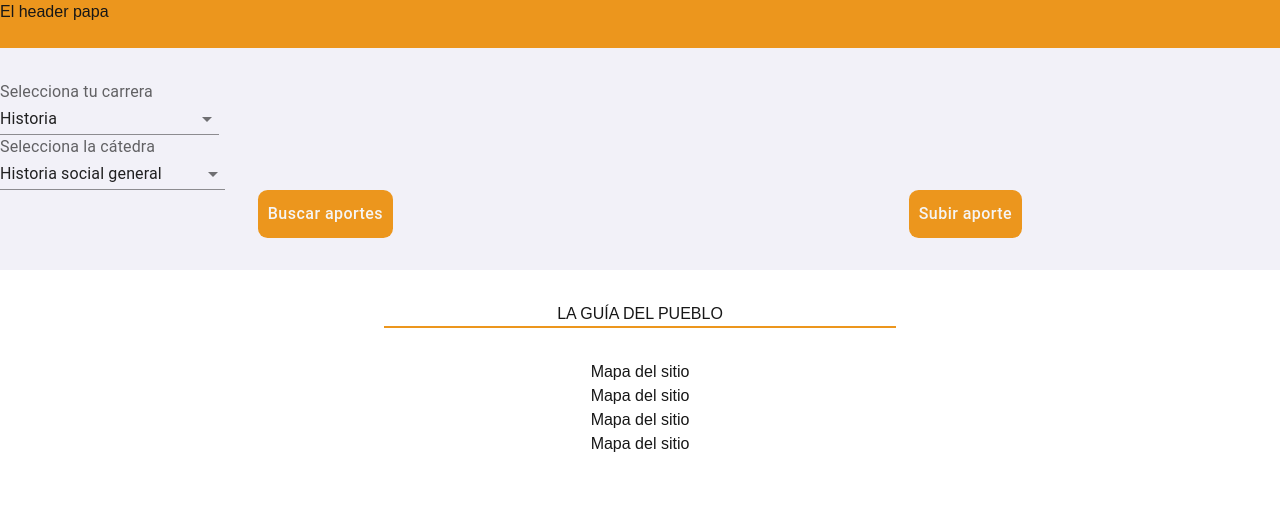
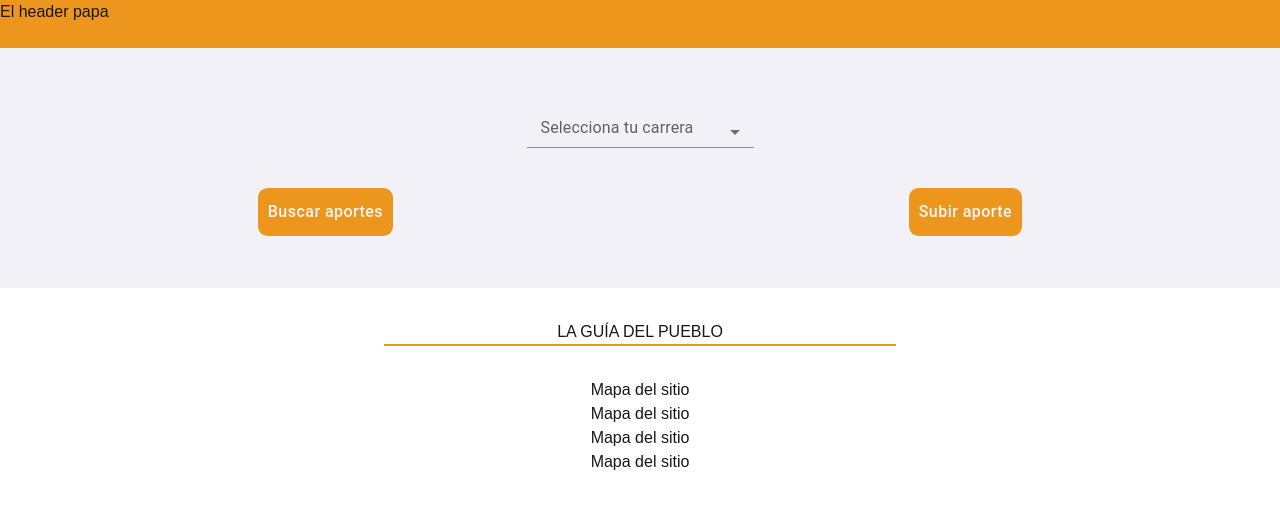
Before and after one commit to malvarezgayral/humanasGuide-frontend-app, a Next.js app: page / in a window 1280 px wide. Shown: the top 508 px of the page. Built offline with nearby package versions, Linux system fonts and the light colour scheme.

Commit message:
select mui dropdowns working on

```diff
--- /dev/null
+++ b/src/components/CustomSelection.tsx
@@ -0,0 +1,31 @@
+import { FormControl, InputLabel, NativeSelect } from "@mui/material";
+
+function CustomSelection(props: any) {
+    const { setPickedValue, pickedValue, iterableOptions, title } = props;
+
+    return <div className="py-5">
+        <FormControl>
+            <InputLabel htmlFor="pick-v" id="pickV-label">Selecciona tu {title}</InputLabel>
+            <NativeSelect
+                placeholder={`Selecciona tu ${title}`}
+                inputProps={{
+                    name: `Selecciona tu ${title}`,
+                    id: 'pick-v',
+                }}
+                value={pickedValue}
+                onChange={setPickedValue}
+            >
+                <option style={{ display: 'none' }} key="" value=""></option>
+                {iterableOptions.map((opt: any) => (
+                    <option key={opt.value} value={opt.value}>
+                        {opt.label}
+                    </option>
+                ))}
+            </NativeSelect>
+        </FormControl>
+
+    </div>
+
+}
+
+export default CustomSelection;
--- a/src/components/Home.tsx
+++ b/src/components/Home.tsx
@@ -1,13 +1,40 @@
+"use client"
+
+import { useEffect, useState } from "react";
 import CustomButton from "./CustomButton";
-import MajorSelection from "./MajorSelection";
-import SubjectSelection from "./SubjectSelection";
+import CustomSelection from "./CustomSelection";
+import { majors } from "@/constants/mockedData";
+import { getSubjects } from "@/services/api/getSubjects";
 
 function HomeComp() {
+    const [pickedMajor, setPickedMajor] = useState('');
+    const [subjects, setSubjects] = useState([])
+    const [pickedSubject, setPickedSubject] = useState('');
+
+    useEffect(() => {
+        const subjectsTemp = getSubjects(pickedMajor);
+        console.log('subj: ', subjectsTemp);
+        setSubjects(subjectsTemp);
+
+    }, [pickedMajor])
+
+    const handleChangeMajor = (event: React.ChangeEvent<HTMLSelectElement>) => {
+        setPickedMajor(event.target.value)
+    }
+
+    const handleChangeSubject = (event: React.ChangeEvent<HTMLSelectElement>) => {
+        setPickedSubject(event.target.value)
+    }
+
+    console.log('major: ', pickedMajor)
+
     return <div className="h-full w-full bg-primaryWhite py-8">
-        <MajorSelection />
-        <SubjectSelection />
+        <div className="w-full flex flex-col items-center">
+            <CustomSelection pickedValue={pickedMajor} setPickedValue={handleChangeMajor} title={'carrera'} iterableOptions={majors} />
+            {pickedMajor !== '' && subjects && subjects.length > 0 && <CustomSelection pickedValue={pickedSubject} setPickedValue={handleChangeSubject} title={'cátedra'} iterableOptions={subjects} />}
+        </div>
 
-        <div className="flex flex-row justify-around">
+        <div className="flex flex-row justify-around py-5">
             <CustomButton title='Buscar aportes' />
             <CustomButton title='Subir aporte' />
         </div>
--- a/src/components/MajorSelection.tsx
+++ /dev/null
@@ -1,30 +0,0 @@
-import { InputLabel, NativeSelect } from "@mui/material";
-
-function MajorSelection() {
-    const majors = [
-        { value: 'historia', label: 'Historia' },
-        { value: 'geografia', label: 'Geografía' },
-        { value: 'rel_int', label: 'Relaciones internacionales' }
-    ];
-
-    return <div>
-        {/* <h1 className="text-black">Selecciona tu carrera</h1> */}
-        <InputLabel htmlFor="pick-major" id="pickMajor-label">Selecciona tu carrera</InputLabel>
-        <NativeSelect
-            placeholder="Selecciona tu carrera"
-            inputProps={{
-                name: 'Selecciona tu carrera',
-                id: 'pick-major',
-            }}
-        >
-            {majors.map((major) => (
-                <option key={major.value} value={major.value}>
-                    {major.label}
-                </option>
-            ))}
-        </NativeSelect>
-    </div>
-
-}
-
-export default MajorSelection;
--- a/src/components/SubjectSelection.tsx
+++ /dev/null
@@ -1,30 +0,0 @@
-import { InputLabel, NativeSelect } from "@mui/material";
-
-function SubjectSelection() {
-    const subjects = [
-        { value: 'historia_general_social', label: 'Historia social general' },
-        { value: 'introd_economia', label: 'Introducción a la economía' },
-        { value: 'introd_sociologia', label: 'Introducción a la sociología' }
-    ];
-
-    return <div>
-        {/* <h1 className="text-black">Selecciona la catedra</h1> */}
-        <InputLabel htmlFor="pick-Subject" id="pickSubject-label">Selecciona la cátedra</InputLabel>
-        <NativeSelect
-            placeholder="Selecciona la catedra"
-            inputProps={{
-                name: 'Selecciona la catedra',
-                id: 'pick-Subject',
-            }}
-        >
-            {subjects.map((subject) => (
-                <option key={subject.value} value={subject.value}>
-                    {subject.label}
-                </option>
-            ))}
-        </NativeSelect>
-    </div>
-
-}
-
-export default SubjectSelection;
--- /dev/null
+++ b/src/constants/mockedData.tsx
@@ -0,0 +1,23 @@
+export const subjectsForHistory = [
+    { value: 'historia_general_social', label: 'Historia social general' },
+    { value: 'introd_economia', label: 'Introducción a la economía' },
+    { value: 'introd_sociologia', label: 'Introducción a la sociología' }
+];
+
+export const subjectsForGeography = [
+    { value: 'cartografia', label: 'Cartografia' },
+    { value: 'introd_geografia', label: 'Introducción a la geografía' },
+    { value: 'introd_sociologia', label: 'Introducción a la sociología' }
+];
+
+export const subjectsForInternationalRelationships = [
+    { value: 'diplomacia_mundial', label: 'Diplomacia mundial' },
+    { value: 'introd_economia', label: 'Introducción a la economía' },
+    { value: 'introd_sociologia', label: 'Introducción a la sociología' }
+];
+
+export const majors = [
+    { value: 'historia', label: 'Historia' },
+    { value: 'geografia', label: 'Geografía' },
+    { value: 'rel_int', label: 'Relaciones internacionales' }
+];
--- /dev/null
+++ b/src/services/api/getSubjects.tsx
@@ -0,0 +1,21 @@
+import { subjectsForGeography, subjectsForHistory, subjectsForInternationalRelationships } from "@/constants/mockedData";
+
+export const getSubjects = (major: string) => {
+    let data;
+    switch (major) {
+        case 'historia':
+            data = subjectsForHistory;
+            break;
+        case 'rel_int':
+            data = subjectsForInternationalRelationships
+            break;
+        case 'geografia':
+            data = subjectsForGeography
+            break;
+
+        default:
+            break;
+    }
+
+    return data as [];
+}
```
